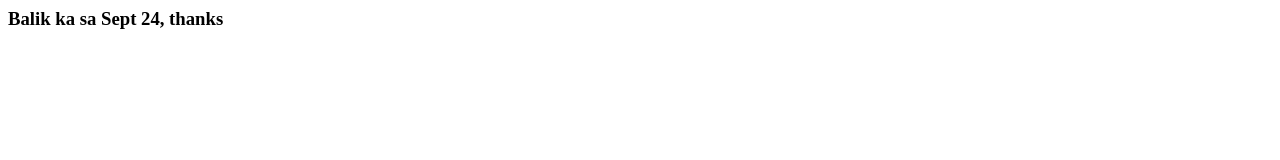
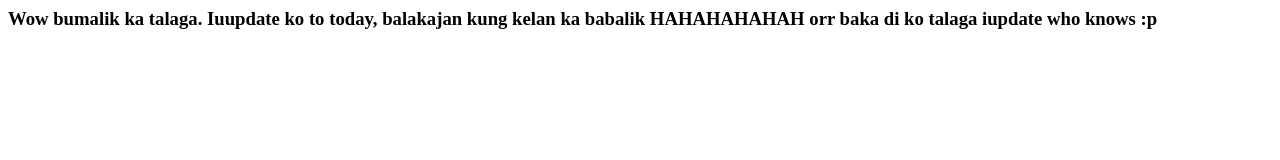
Before and after one commit to omsomni/gwy, a plain HTML site: page index.html in a window 1280 px wide. Drawn offline with Linux system fonts and the light colour scheme.

Commit message:
Update index.html

```diff
--- a/index.html
+++ b/index.html
@@ -1,6 +1,6 @@
 <html>
   <head> <title> HBD GWY </title> </head>
   <body>
-    <h3> Balik ka sa Sept 24, thanks </h3>
+    <h3> Wow bumalik ka talaga. Iuupdate ko to today, balakajan kung kelan ka babalik HAHAHAHAHAH orr baka di ko talaga iupdate who knows :p </h3>
   </body>
 </html>
```
